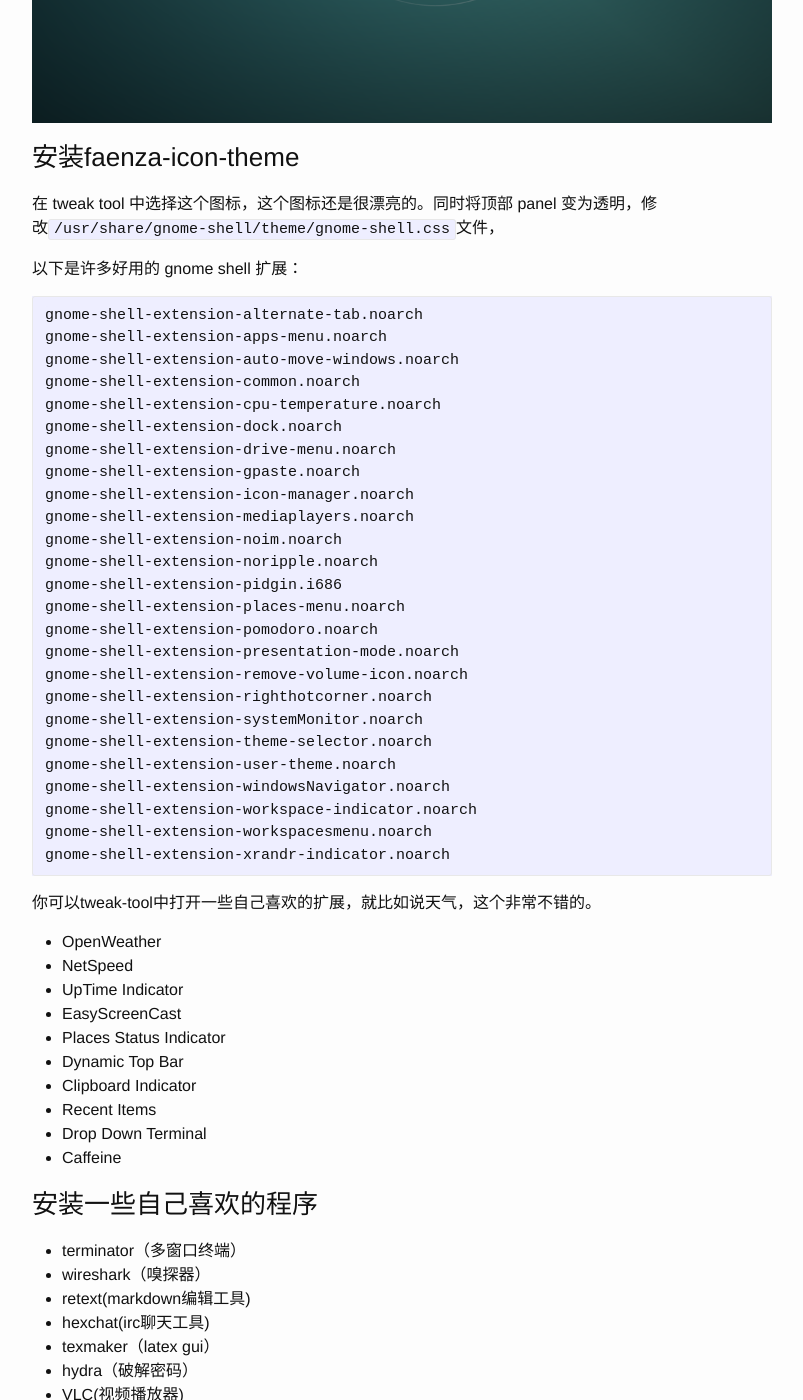
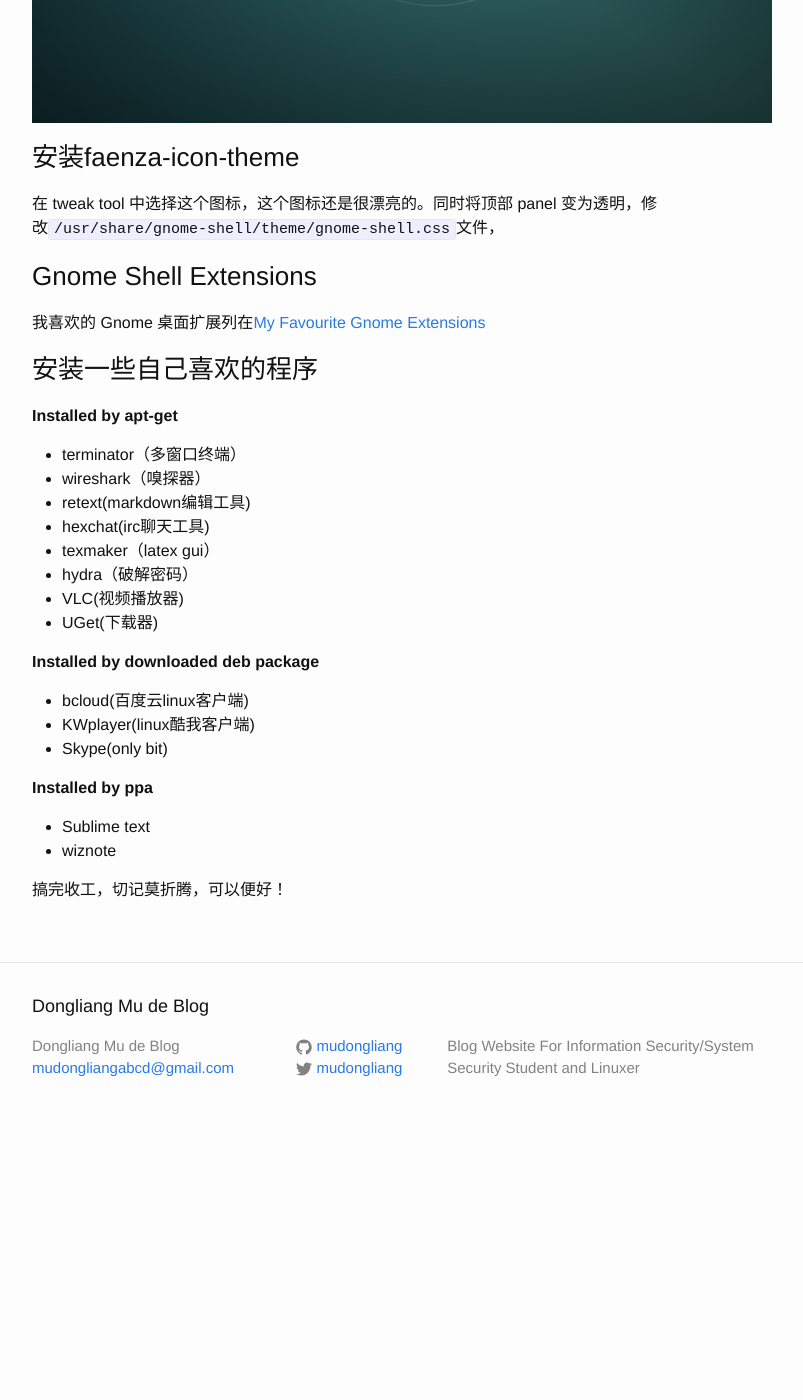
Before and after one commit to mudongliang/mudongliang.github.io, a Jekyll site: the page built from _posts/2015-04-13-debian8-configuration.md, in a window 1280 px wide and 1400 px high, scrolled down 6396 px. Shown: the whole window, without its empty margins (238-1041 px from the left). Built offline with Jekyll 4.4.1, drawn with Linux system fonts in a browser that asks for light colours; after the commit the page ends 7536 px from its top, so only the background shows below that; some of the changed text lies outside the part shown.

Commit message:
add my favourite gnome extensions

```diff
--- a/_posts/2015-04-13-debian8-configuration.md
+++ b/_posts/2015-04-13-debian8-configuration.md
@@ -97,48 +97,13 @@ apt-get install ibus ibus-pinyin ibus-sunpinyin
 ### 安装faenza-icon-theme
 在 tweak tool 中选择这个图标，这个图标还是很漂亮的。同时将顶部 panel 变为透明，修改`/usr/share/gnome-shell/theme/gnome-shell.css`文件，
 
-以下是许多好用的 gnome shell 扩展：
+### Gnome Shell Extensions
 
-	gnome-shell-extension-alternate-tab.noarch
-	gnome-shell-extension-apps-menu.noarch
-	gnome-shell-extension-auto-move-windows.noarch
-	gnome-shell-extension-common.noarch
-	gnome-shell-extension-cpu-temperature.noarch
-	gnome-shell-extension-dock.noarch
-	gnome-shell-extension-drive-menu.noarch
-	gnome-shell-extension-gpaste.noarch
-	gnome-shell-extension-icon-manager.noarch
-	gnome-shell-extension-mediaplayers.noarch
-	gnome-shell-extension-noim.noarch
-	gnome-shell-extension-noripple.noarch
-	gnome-shell-extension-pidgin.i686
-	gnome-shell-extension-places-menu.noarch
-	gnome-shell-extension-pomodoro.noarch
-	gnome-shell-extension-presentation-mode.noarch
-	gnome-shell-extension-remove-volume-icon.noarch
-	gnome-shell-extension-righthotcorner.noarch
-	gnome-shell-extension-systemMonitor.noarch
-	gnome-shell-extension-theme-selector.noarch
-	gnome-shell-extension-user-theme.noarch
-	gnome-shell-extension-windowsNavigator.noarch
-	gnome-shell-extension-workspace-indicator.noarch
-	gnome-shell-extension-workspacesmenu.noarch
-	gnome-shell-extension-xrandr-indicator.noarch
-
-你可以tweak-tool中打开一些自己喜欢的扩展，就比如说天气，这个非常不错的。
-
-- OpenWeather
-- NetSpeed
-- UpTime Indicator
-- EasyScreenCast
-- Places Status Indicator
-- Dynamic Top Bar
-- Clipboard Indicator
-- Recent Items
-- Drop Down Terminal
-- Caffeine
+我喜欢的 Gnome 桌面扩展列在[My Favourite Gnome Extensions](http://mudongliang.github.io/2017/03/12/my-favourite-gnome-extensions.html)
 
 ### 安装一些自己喜欢的程序
+
+**Installed by apt-get**
 
 - terminator（多窗口终端）
 - wireshark（嗅探器）
@@ -148,18 +113,16 @@ apt-get install ibus ibus-pinyin ibus-sunpinyin
 - hydra（破解密码）
 - VLC(视频播放器)
 - UGet(下载器)
-（以上软件均可以直接用apt-get安装）
+
+**Installed by downloaded deb package**
 
 - bcloud(百度云linux客户端)
 - KWplayer(linux酷我客户端)
-（从github LiuLang的开源库中下deb包,这些软件记住要自己定期更新）
+- Skype(only bit)
+
+**Installed by ppa**
 
 - Sublime text
 - wiznote
-(可以从ppa进行安装，关于debian ppa安装参见其他文章)
-
-- kuaipan
-- skype(only 32bit)
-（可以直接从安装包安装）
 
 搞完收工，切记莫折腾，可以便好！
```
Also changed, not shown: _posts/2017-03-12-my-favourite-gnome-extensions.md (added, +33 -0 lines).
